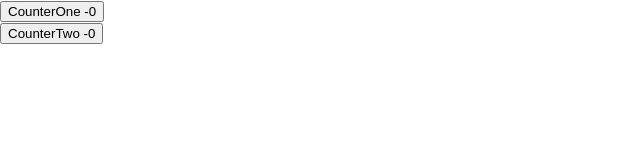
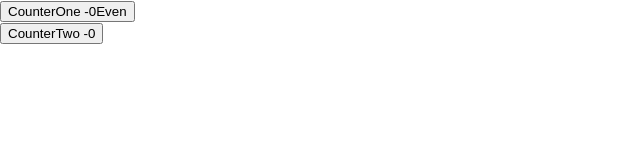
Before and after one commit to sbhusal123/react-hooks, a React (Create React App) app: page / in a window 1280 px wide. Shown: the top 160 px of the page, without its empty margins (0-640 px from the left). Built offline with nearby package versions, Linux system fonts and the light colour scheme.

Commit message:
Example of useMemo hooks.

```diff
--- a/src/Components/Counter.js
+++ b/src/Components/Counter.js
@@ -1,4 +1,4 @@
-import React, { useState } from "react";
+import React, { useState, useMemo } from "react";
 
 function Counter() {
     const [counterOne, setCounterOne] = useState(0);
@@ -12,11 +12,23 @@ function Counter() {
         setCounterTwo(counterTwo + 1);
     };
 
+    const isEven = useMemo(() => {
+        let i = 0;
+        // Simulating a delyed computation
+        while (i < 200000000) {
+            i++;
+        }
+        return counterOne % 2 === 0;
+    }, [counterOne]);
+
+    // Use Memo is executed when on of the dependency has changes. Used to reduce expensive calculation when component rerenders
+
     return (
         <div>
             <div>
                 <button onClick={increamentOne}>
                     CounterOne -{counterOne}
+                    <span>{isEven ? "Even" : "Odd"}</span>
                 </button>
             </div>
             <div>
```
Also changed, not shown: 1 other file (tests, documents, lock files or other folders).
